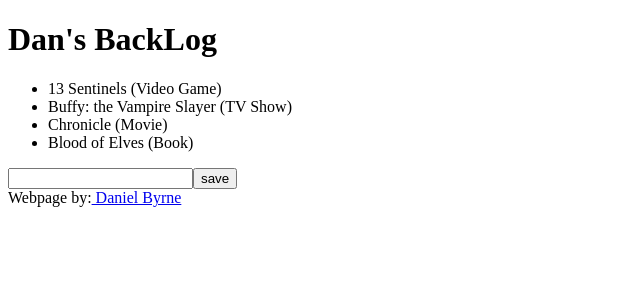
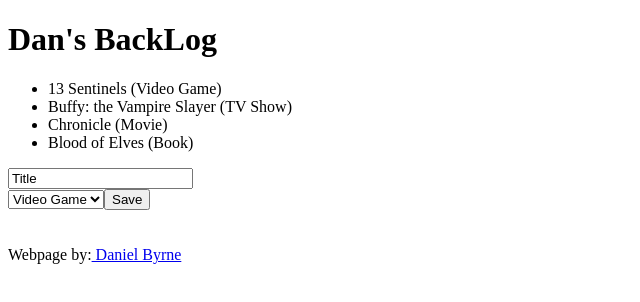
Before and after one commit to dbyrne978/backlog, a React (Create React App) app: page / in a window 1280 px wide. Both pictures are taken after a click on the button "++ Add New BackLog Item ++". Shown: the top 302 px of the page, without its empty margins (0-640 px from the left). Built offline with nearby package versions, Linux system fonts and the light colour scheme.

Commit message:
Add functionality to NewItemAdder

```diff
--- a/src/App.js
+++ b/src/App.js
@@ -6,7 +6,7 @@ import Footer from './components/Footer'
 import MediaEleContainer from './components/MediaEleContainer'
 
 const App = (props) => {
-  const [stateVars, updateStateVars] = useState({
+  const [stateVars, setStateVars] = useState({
     mediaObjArr: props.mediaObjArr,
     idCounter: props.idCounter
   })
@@ -17,8 +17,9 @@ const App = (props) => {
       <MediaEleContainer {...stateVars.mediaObjArr}/>
       <NewItemAdder
         stateVars={stateVars}
-        updateStateVars={updateStateVars}
+        setStateVars={setStateVars}
       />
+      <br/><br/>
       <Footer />
     </div>
   );
--- a/src/components/MediaEle.js
+++ b/src/components/MediaEle.js
@@ -2,7 +2,7 @@ import React from 'react'
 
 const MediaEle = ({ mediaObj }) => (
   <li className="media-ele">
-    {mediaObj.title} ({mediaObj.mediaType})
+    {mediaObj.title} ({mediaObj.medium})
   </li>
 )
 
--- a/src/components/NewItemAdder.js
+++ b/src/components/NewItemAdder.js
@@ -2,40 +2,67 @@ import React from 'react'
 import Button from './Button'
 import { useState } from "react"
 
-const NewItemAdder = ({ stateVars, updateStateVars }) => {
-  const [isAddingNewItem, updateIsAddingNewItem] = useState(false)
+const NewItemAdder = ({ stateVars, setStateVars }) => {
+  const [isAddingNewItem, setIsAddingNewItem] = useState(false)
+  const [newMediaObj, setNewMediaObj] = useState({
+    title: "Title",
+    medium: "Video Game"
+  })
+
+  const handleMediaTitleChange = (event) => {
+    setNewMediaObj({
+      ...newMediaObj,
+      title: event.target.value
+    })
+  }
+
+  const handleMediumChange = (event) => {
+    setNewMediaObj({
+      ...newMediaObj,
+      medium: (event.target.options[event.target.options.selectedIndex].value)
+    })
+  }
 
   const addNewMediaObj = (event) => {
     event.preventDefault()
-    console.log('button clicked', event.target, event)
 
-    const newMediaObj = {
-      id: stateVars.idCounter,
-      title: "test title",
-      mediaType: "test mediaType"
-    }
-
-    updateStateVars(
+    setStateVars(
       {
-        mediaObjArr: [...stateVars.mediaObjArr, newMediaObj],
+        mediaObjArr: stateVars.mediaObjArr.concat(newMediaObj),
         idCounter: stateVars.idCounter + 1
       }
     )
-    updateIsAddingNewItem(false)
+    setIsAddingNewItem(false)
   }
 
   if (isAddingNewItem == false) {
     return (
       <Button
-        onClick={() => updateIsAddingNewItem(true)}
+        onClick={() => setIsAddingNewItem(true)}
         text='++ Add New BackLog Item ++'
       />
     )
   } else {
     return (
       <form onSubmit={addNewMediaObj}>
-        <input />
-        <button type="submit">save</button>
+        <input
+          type="text"
+          value={newMediaObj.title}
+          onChange={handleMediaTitleChange}
+        />
+
+        <br/>
+
+        <select
+          value={newMediaObj.medium}
+          onChange={handleMediumChange}>
+          <option value="Video Game">Video Game</option>
+          <option value="TV Show">TV Show</option>
+          <option value="Movie">Movie</option>
+          <option value="Book">Book</option>
+        </select>
+
+        <button type="submit">Save</button>
       </form>
     )
   }
--- a/src/index.js
+++ b/src/index.js
@@ -9,22 +9,22 @@ const mediaObjArr = [
     {
       id: 1,
       title: "13 Sentinels",
-      mediaType: "Video Game"
+      medium: "Video Game"
     },
     {
       id: 2,
       title: "Buffy: the Vampire Slayer",
-      mediaType: "TV Show"
+      medium: "TV Show"
     },
     {
       id: 3,
       title: "Chronicle",
-      mediaType: "Movie"
+      medium: "Movie"
     },
     {
       id: 4,
       title: "Blood of Elves",
-      mediaType: "Book"
+      medium: "Book"
     }
   ]
 
```
